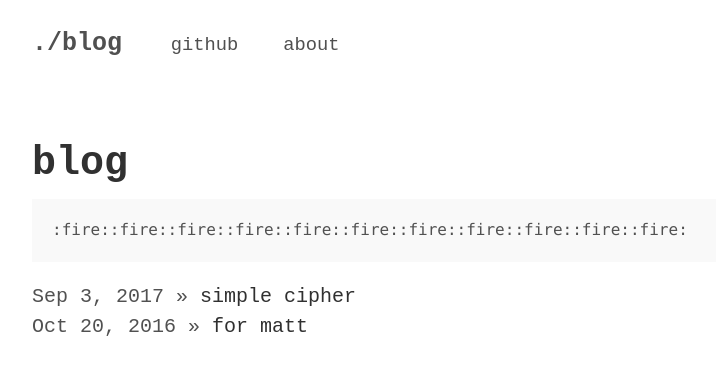
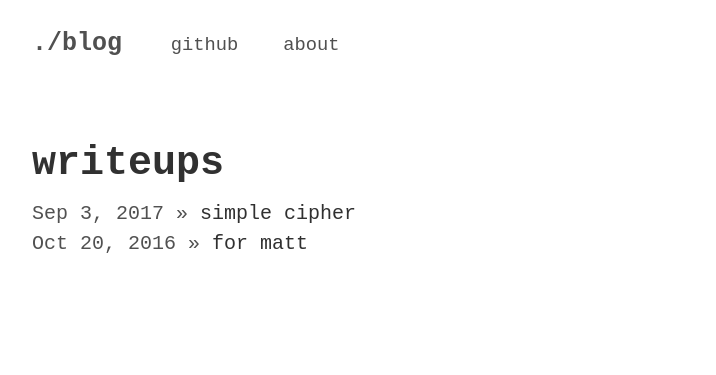
Before and after one commit to clampz/clampz.github.io, a Jekyll site: the page built from blog.html, in a window 1280 px wide. Shown: the top 375 px of the page, without its empty margins (228-944 px from the left). Built offline with Jekyll 4.4.1, drawn with Linux system fonts in a browser that asks for light colours.

Commit message:
no more fire on blog lol

```diff
--- a/blog.html
+++ b/blog.html
@@ -3,7 +3,7 @@ layout: default
 title: archive of written pwnage
 ---
 
-<h1>blog</h1><pre>:fire::fire::fire::fire::fire::fire::fire::fire::fire::fire::fire:</pre>
+<h1>writeups</h1>
 
 {% for post in site.posts %}
 
```
